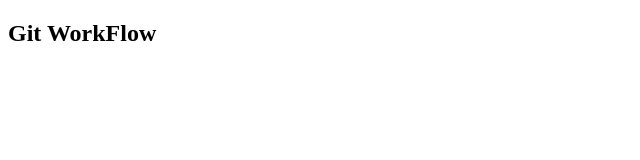
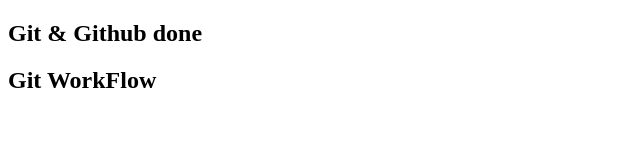
Before and after one commit to RjSharma7262/Git-WorkFlow, a plain HTML site: page index.html in a window 1280 px wide. Shown: the whole page, without its empty margins (0-640 px from the left). Drawn offline with Linux system fonts and the light colour scheme.

Commit message:
One added js

```diff
--- /dev/null
+++ b/app.js
@@ -0,0 +1 @@
+console.log("Javascript")
--- a/index.html
+++ b/index.html
@@ -6,6 +6,7 @@
     <title>Git & GitHub</title>
 </head>
 <body>
+    <h2>Git & Github done</h2>
     <h2>Git WorkFlow</h2>
 </body>
 </html>
```
